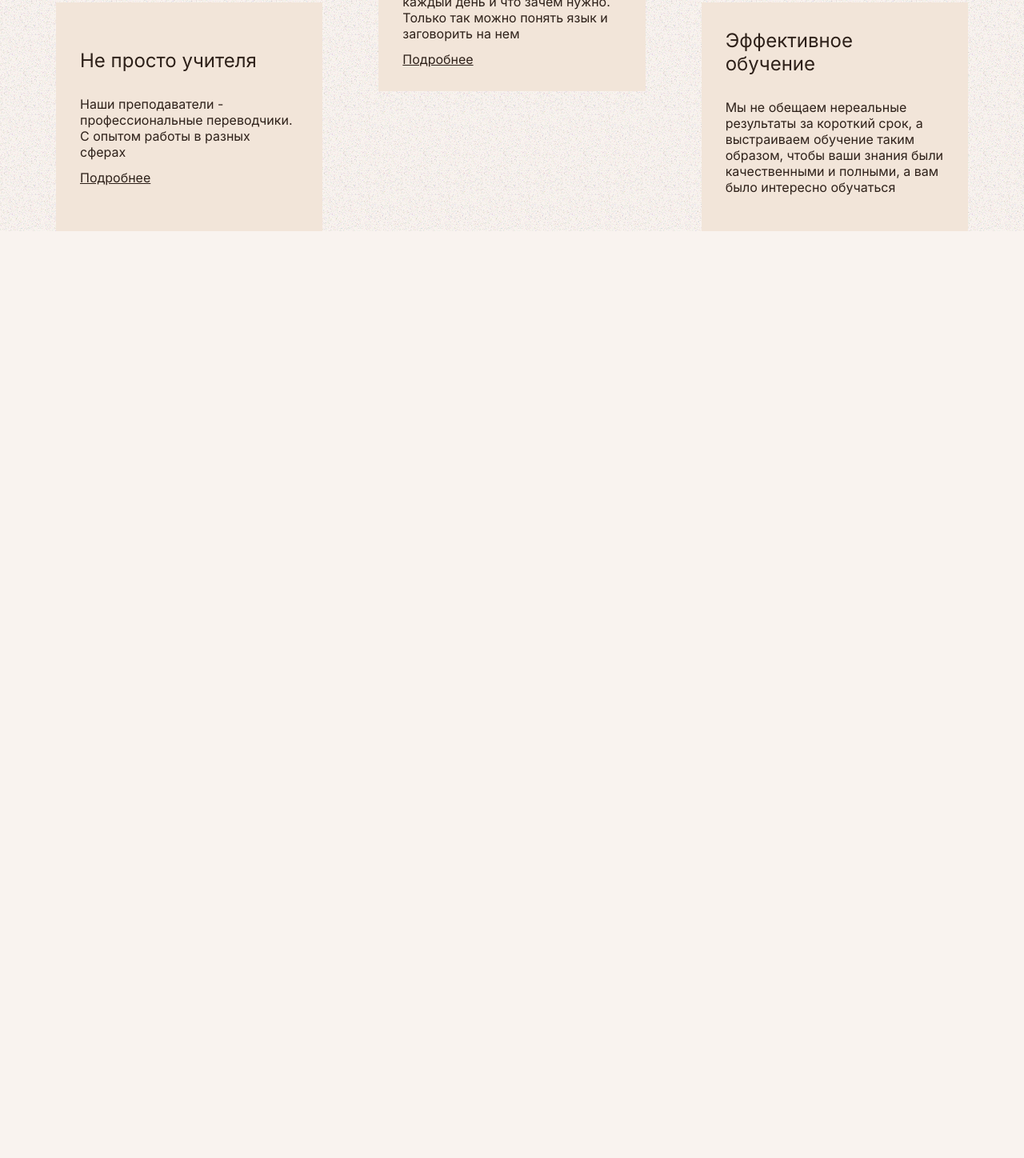
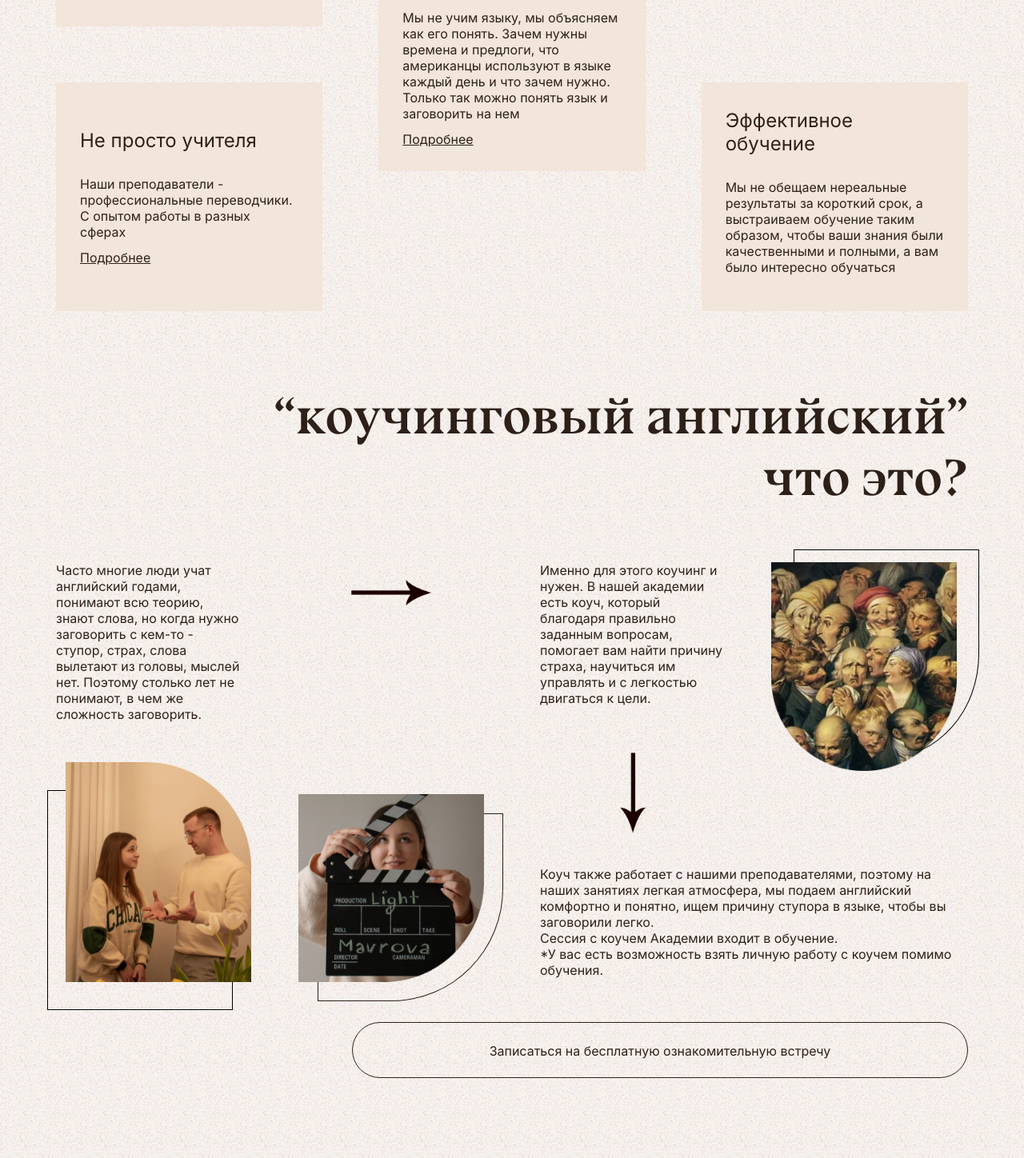
Before and after one commit to SchizoVIv/Light_Academy, a React app in the folder light/: page / in a window 1280 px wide. Shown: the part 3692-5140 px from the top of the page at 80% size. Before the commit the page ends 3981 px from the top, so only its background shows below. Built offline with nearby package versions, Linux system fonts and the light colour scheme; a web font is replaced by a local one.

Commit message:
feat: add component Couching

```diff
--- a/light/src/components/Advantages/Advantages.css
+++ b/light/src/components/Advantages/Advantages.css
@@ -1,3 +1,7 @@
+.advantages {
+  margin: 100px 0;
+}
+
 .advantages__conteiner {
   display: grid;
   grid-template-columns:  repeat(3, 1fr);
--- a/light/src/components/App.js
+++ b/light/src/components/App.js
@@ -3,6 +3,7 @@ import Header from './Header/Header';
 import Academy from './Academy/Academy';
 import Requests from './Requests/Requests';
 import Advantages from './Advantages/Advantages';
+import Coaching from './Coaching/Coaching';
 
 function App() {
   return (
@@ -12,6 +13,7 @@ function App() {
         <Academy/>
         <Requests/>
         <Advantages/>
+        <Coaching/>
       </main>
     </>
   );
--- /dev/null
+++ b/light/src/components/Coaching/Coaching.css
@@ -0,0 +1,144 @@
+.coaching__conteiner {
+  display: flex;
+  flex-direction: column;
+  align-items: flex-end;
+  margin: 0 70px 100px 70px;
+}
+
+.coaching__title {
+  text-align: end;
+  width: 100%;
+}
+
+.coaching__grid-box {
+  display: grid;
+  grid-template-columns:  repeat(4, 1fr);
+  grid-template-rows: repeat(auto-fil, minmax(251px, 1fr));
+  grid-template-areas:
+    "text1 wing1 text2 img1"
+    "img2 img3 wing2 img1"
+    "img2 img3 text3 text3";
+  grid-gap: 50px 70px;
+  justify-items: center;
+  margin: 60px 0 0;
+}
+
+.coaching__wing-img {
+  max-width: 101px;
+}
+
+.coaching__wing-img:nth-child(4) {
+  transform: rotate(90deg);
+}
+
+.coaching__text:nth-child(2) {
+  grid-area: text1;
+}
+
+.coaching__wing-img:nth-child(2) {
+  grid-area: wing1;
+}
+.coaching__wing-img:nth-child(3) {
+  grid-area: wing2;
+}
+
+.coaching__text:nth-child(3) {
+  grid-area: text2;
+}
+
+.coaching__image-box:nth-child(5) {
+  grid-area: img1;
+  max-width: 249px;
+  max-height: 280px;
+  position: relative;
+  width: 100%;
+  margin: 0 28px 0 0;
+  display: flex;
+  align-self: flex-start;
+}
+
+.coaching__image-box {
+  max-width: 278px;
+  width: 100%;
+}
+
+.coaching__image {
+  position: relative;
+  z-index: 2;
+  max-width: 278px;
+  width: 100%;
+  height: 100%;
+}
+
+.coaching__image-box:nth-child(5)::after {
+  content: '';
+  position: absolute;
+  bottom: 16px;
+  left: 28px;
+  max-width: 249px;
+  max-height: 280px;
+  height: 100%;
+  width: 100%;
+  border: 1px solid black;
+  border-radius: 0 0 50% 50%;
+  z-index: 1;
+}
+
+.coaching__image-box:nth-child(6) {
+  grid-area: img2;
+  position: relative;
+  display: flex;
+  align-self: end;
+  margin: 0 0 0 23px;
+  width: 100%;
+}
+
+.coaching__image-box:nth-child(6)::after {
+  content: '';
+  position: absolute;
+  top: 35px;
+  left: -23px;
+  max-width: 264px;
+  max-height: 312px;
+  width: 100%;
+  height: 100%;
+  border: 1px solid black;
+  border-radius: 0 50% 0 0;
+  z-index: 1;
+}
+.coaching__image-box:nth-child(7) {
+  grid-area: img3;
+  position: relative;
+  display: flex;
+  align-self: end;
+  width: 100%;
+}
+
+.coaching__image-box:nth-child(7)::after {
+  content: '';
+  position: absolute;
+  top: 24px;
+  left: 24px;
+  max-width: 279px;
+  max-height: 280px;
+  width: 100%;
+  height: 100%;
+  border: 1px solid var(--font-color);
+  border-radius: 0 0 60% 0;
+  z-index: 1;
+}
+
+.coacing__box {
+  grid-area: text3;
+}
+
+.coaching__button {
+  max-width: 770px;
+  max-height: 70px;
+  padding: 25px 0;
+  margin: 50px 0 0;
+  width: 100%;
+  border-radius: 35px;
+  border: 1px solid var(--font-color);
+  background: none;
+}
--- /dev/null
+++ b/light/src/components/Coaching/Coaching.jsx
@@ -0,0 +1,56 @@
+import './Coaching.css';
+import WING_IMJ from '../../images/wing.png';
+import PERSONS_IMJ from '../../images/persons.png';
+import ROMAN_WS_IMJ from '../../images/RomaWidthSister.png';
+import AL_IMJ from '../../images/AlexandraFirecracker.png';
+
+export default function Coaching() {
+  return(
+    <section className='coaching'>
+      <div className='coaching__conteiner conteiner'>
+        <h3 className='coaching__title title'>“коучинговый английский” что это?</h3>
+        <div className='coaching__grid-box'>
+          <p className='coaching__text'>        Часто многие люди учат английский годами, понимают всю теорию, знают слова, но когда нужно заговорить с кем-то - ступор, страх, слова вылетают из головы, мыслей нет. Поэтому столько лет не понимают, в чем же сложность заговорить.</p>
+          <img
+            className='coaching__wing-img'
+            src={WING_IMJ}
+            alt="Стрелка, указывающая на следующий текст"
+          />
+          <p className='coaching__text'>        Именно для этого коучинг и нужен. В нашей академии есть коуч, который благодаря правильно заданным вопросам, помогает вам найти причину страха, научиться им управлять и с легкостью двигаться к цели.</p>
+          <img
+            className='coaching__wing-img'
+            src={WING_IMJ}
+            alt="Стрелка, указывающая на следующий текст"
+          />
+          <div className='coaching__image-box'>
+            <img
+              className='coaching__image'
+              src={PERSONS_IMJ}
+              alt="Картина художника Луи Леопольд Буальи гримасы"
+            />
+          </div>
+          <div className='coaching__image-box'>
+            <img
+              className='coaching__image'
+              src={ROMAN_WS_IMJ}
+              alt="Картина художника Луи Леопольд Буальи гримасы"
+            />
+          </div>
+          <div className='coaching__image-box'>
+            <img
+              className='coaching__image'
+              src={AL_IMJ}
+              alt="Картина художника Луи Леопольд Буальи гримасы"
+            />
+          </div>
+          <div className='coacing__box'>
+            <p className='coaching__text'>        Коуч также работает с нашими преподавателями, поэтому на наших занятиях легкая атмосфера, мы подаем английский комфортно и понятно, ищем причину ступора в языке, чтобы вы заговорили легко.</p>
+            <p className='coaching__text'>        Сессия с коучем Академии входит в обучение. </p>
+            <p className='coaching__text'>*У вас есть возможность взять личную работу с коучем помимо обучения.</p>
+          </div>
+        </div>
+        <button className='coaching__button'>Записаться на бесплатную ознакомительную встречу</button>
+      </div>
+    </section>
+  )
+}
```
Also changed, not shown: light/src/images/AlexandraFirecracker.jpg (deleted), light/src/images/AlexandraFirecracker.png (added), light/src/images/RomaWidthSister.jpg (deleted), light/src/images/RomaWidthSister.png (added), light/src/images/persons.png (added), light/src/images/wing.png (added).
